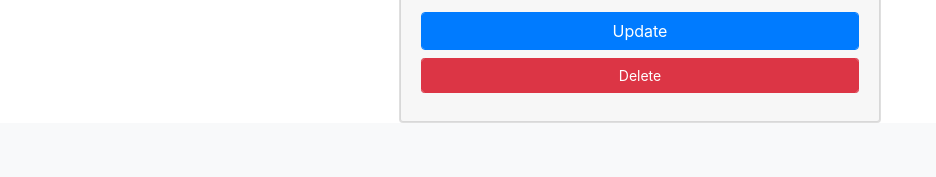
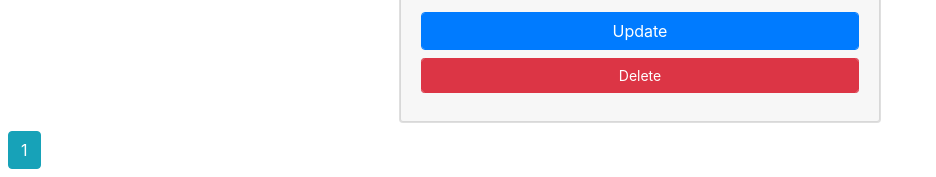
Before and after one commit to Adepiper/VGG-internship, a Flask app: page /project in a window 1280 px wide. Shown: the part 1034-1211 px from the top of the page, without its empty margins (0-936 px from the left). Before the commit the page ends 1157 px from the top, so only its background shows below. Run offline with Flask 2, Linux system fonts and the light colour scheme; a user stored in the database is signed in; data comes from the database, SQL or seed files in the repository; some libraries are stand-ins or nearby versions.

Commit message:
pagination

```diff
--- a/vgginternship/projects/routes.py
+++ b/vgginternship/projects/routes.py
@@ -12,7 +12,8 @@ projects = Blueprint('projects', __name__)
 @projects.route('/project')
 @login_required
 def project():
-    projects = Projects.query.all()
+    page = request.args.get('page', 1, type = int)
+    projects = Projects.query.paginate(page = page, per_page=3)
     return render_template('project.html', projects=projects)
 
 @projects.route('/project/new', methods = ['GET', 'POST'])
--- a/vgginternship/templates/allActions.html
+++ b/vgginternship/templates/allActions.html
@@ -22,6 +22,4 @@
 
                               </div>
         {% endfor %}
-
-
     {% endblock content %}
--- a/vgginternship/templates/project.html
+++ b/vgginternship/templates/project.html
@@ -1,6 +1,6 @@
 {% extends "layout.html" %}
     {% block content %}
-        {% for project in projects %}
+        {% for project in projects.items %}
         <div class="container">
             <div class="card mt-4">
               <div class="card card-header text-center">
@@ -40,6 +40,16 @@
                   </div>
                   </div>
         {% endfor %}
-
+        {% for page_num in projects.iter_pages(left_edge = 1, right_edge = 1, left_current=1, right_current = 1) %}
+            {% if page_num %}
+                  {% if projects.page == page_num %}
+                  <a class="btn btn-info m-2" href="{{ url_for('projects.project', page=page_num)  }}">{{page_num}}</a>
+                    {% else %}
+                    <a class="btn btn-outline-info m-2" href="{{ url_for('projects.project', page=page_num)  }}">{{page_num}}</a>
+                  {% endif %}
+            {% else %}
+                  ...
+                {% endif %}
+        {% endfor %}
 
     {% endblock content %}
```
